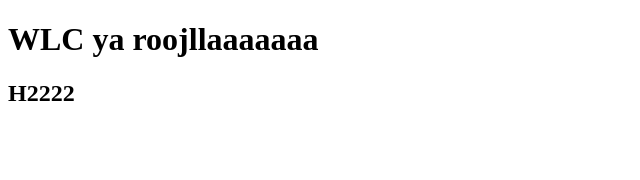
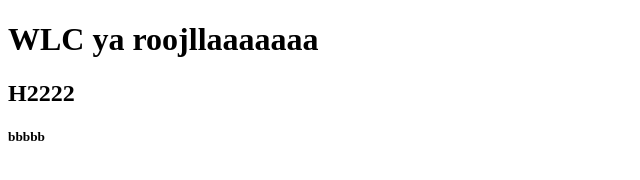
Before and after one commit to zinadarras/The_Masters, a plain HTML site: page index.html in a window 1280 px wide. Shown: the full height of the page, 0-640 px from the left. Drawn offline with Linux system fonts and the light colour scheme.

Commit message:
added h5

```diff
--- a/index.html
+++ b/index.html
@@ -9,5 +9,6 @@
   <body>
     <h1>WLC ya roojllaaaaaaa</h1>
     <h2>H2222</h2>
+    <h5>bbbbb</h5>
   </body>
 </html>
```
